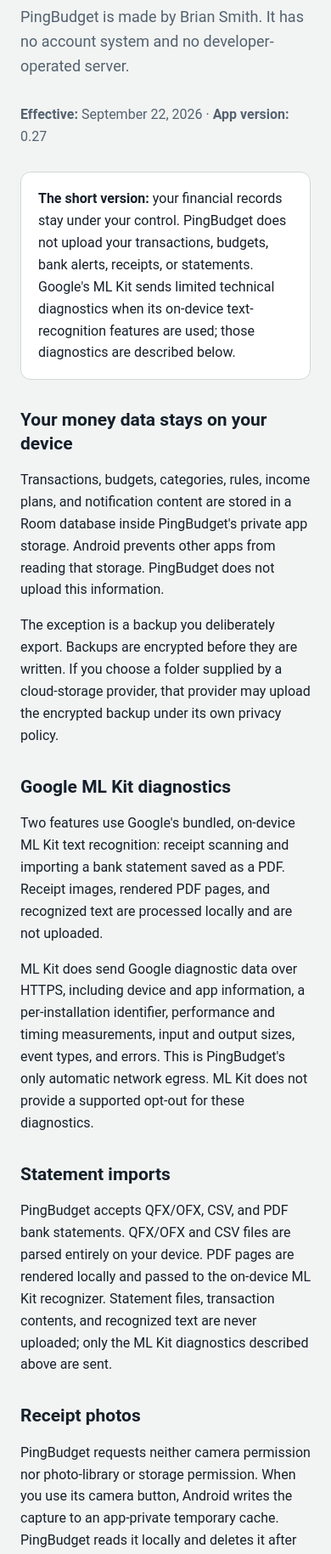
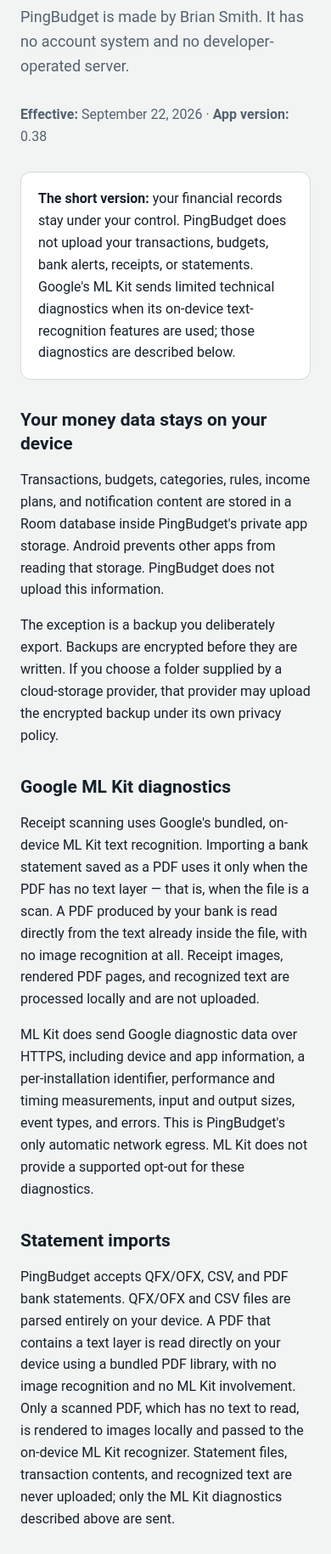
Before and after one commit to smithers45/PingBudget, a plain HTML site: page index.html in a window 390 px wide. Shown: the part 163-1992 px from the top of the page at 85% size. Drawn offline with Linux system fonts and the light colour scheme.

Commit message:
Privacy policy: PDF text extraction, receipt preparation, 0.38
0.38 reads a generated PDF statement's own text layer instead of
photographing the pages, so ML Kit is no longer involved in importing
most statements. That is a reduction in what leaves the phone, and the
policy said the opposite.

Also documents the new receipt preparation steps - crop, rotate,
downscale, greyscale, contrast - all in memory, original untouched.

Co-authored-by: Lou <lou@thomsonreuters.com>

```diff
--- a/index.html
+++ b/index.html
@@ -31,7 +31,7 @@
 <main>
   <h1>Privacy Policy</h1>
   <p class="lede">PingBudget is made by Brian Smith. It has no account system and no developer-operated server.</p>
-  <p class="meta"><strong>Effective:</strong> September 22, 2026 · <strong>App version:</strong> 0.27</p>
+  <p class="meta"><strong>Effective:</strong> September 22, 2026 · <strong>App version:</strong> 0.38</p>
 
   <div class="notice"><strong>The short version:</strong> your financial records stay under your control. PingBudget does not upload your transactions, budgets, bank alerts, receipts, or statements. Google's ML Kit sends limited technical diagnostics when its on-device text-recognition features are used; those diagnostics are described below.</div>
 
@@ -40,15 +40,16 @@
   <p>The exception is a backup you deliberately export. Backups are encrypted before they are written. If you choose a folder supplied by a cloud-storage provider, that provider may upload the encrypted backup under its own privacy policy.</p>
 
   <h2>Google ML Kit diagnostics</h2>
-  <p>Two features use Google's bundled, on-device ML Kit text recognition: receipt scanning and importing a bank statement saved as a PDF. Receipt images, rendered PDF pages, and recognized text are processed locally and are not uploaded.</p>
+  <p>Receipt scanning uses Google's bundled, on-device ML Kit text recognition. Importing a bank statement saved as a PDF uses it only when the PDF has no text layer &mdash; that is, when the file is a scan. A PDF produced by your bank is read directly from the text already inside the file, with no image recognition at all. Receipt images, rendered PDF pages, and recognized text are processed locally and are not uploaded.</p>
   <p>ML Kit does send Google diagnostic data over HTTPS, including device and app information, a per-installation identifier, performance and timing measurements, input and output sizes, event types, and errors. This is PingBudget's only automatic network egress. ML Kit does not provide a supported opt-out for these diagnostics.</p>
 
   <h2>Statement imports</h2>
-  <p>PingBudget accepts QFX/OFX, CSV, and PDF bank statements. QFX/OFX and CSV files are parsed entirely on your device. PDF pages are rendered locally and passed to the on-device ML Kit recognizer. Statement files, transaction contents, and recognized text are never uploaded; only the ML Kit diagnostics described above are sent.</p>
+  <p>PingBudget accepts QFX/OFX, CSV, and PDF bank statements. QFX/OFX and CSV files are parsed entirely on your device. A PDF that contains a text layer is read directly on your device using a bundled PDF library, with no image recognition and no ML Kit involvement. Only a scanned PDF, which has no text to read, is rendered to images locally and passed to the on-device ML Kit recognizer. Statement files, transaction contents, and recognized text are never uploaded; only the ML Kit diagnostics described above are sent.</p>
 
   <h2>Receipt photos</h2>
   <p>PingBudget requests neither camera permission nor photo-library or storage permission. When you use its camera button, Android writes the capture to an app-private temporary cache. PingBudget reads it locally and deletes it after the scan, including after a failure or cancellation. At its next process launch, PingBudget also removes abandoned captures older than one hour.</p>
   <p>If you choose an existing image through Android's photo picker, PingBudget reads it where it is and never copies, alters, or deletes it. Receipt images and the text read from them are never uploaded.</p>
+<p>Before a receipt is read, PingBudget offers a screen to crop and rotate the photo, and then adjusts its own working copy &mdash; resizing it, converting it to greyscale and increasing its contrast &mdash; to make the text easier to recognize. All of that happens in memory on your device. Your original photo is not modified, and the working copy is discarded once the scan finishes.</p>
 
   <h2>Bank and payment notifications</h2>
   <p>Automatic capture is optional. If you enable Android's notification-listener access, PingBudget uses a fixed allowlist of known bank and payment apps and ignores notifications from all other apps before parsing. Capture may operate while PingBudget is closed.</p>
@@ -85,7 +86,7 @@
   <h2>Contact</h2>
   <p>Developer: Brian Smith<br>Privacy and feedback: <a href="mailto:pingbudget@gmail.com">pingbudget@gmail.com</a></p>
 
-  <footer>PingBudget Privacy Policy · Version 0.27 · Last updated September 22, 2026</footer>
+  <footer>PingBudget Privacy Policy · Version 0.38 · Last updated September 22, 2026</footer>
 </main>
 </body>
 </html>
```
